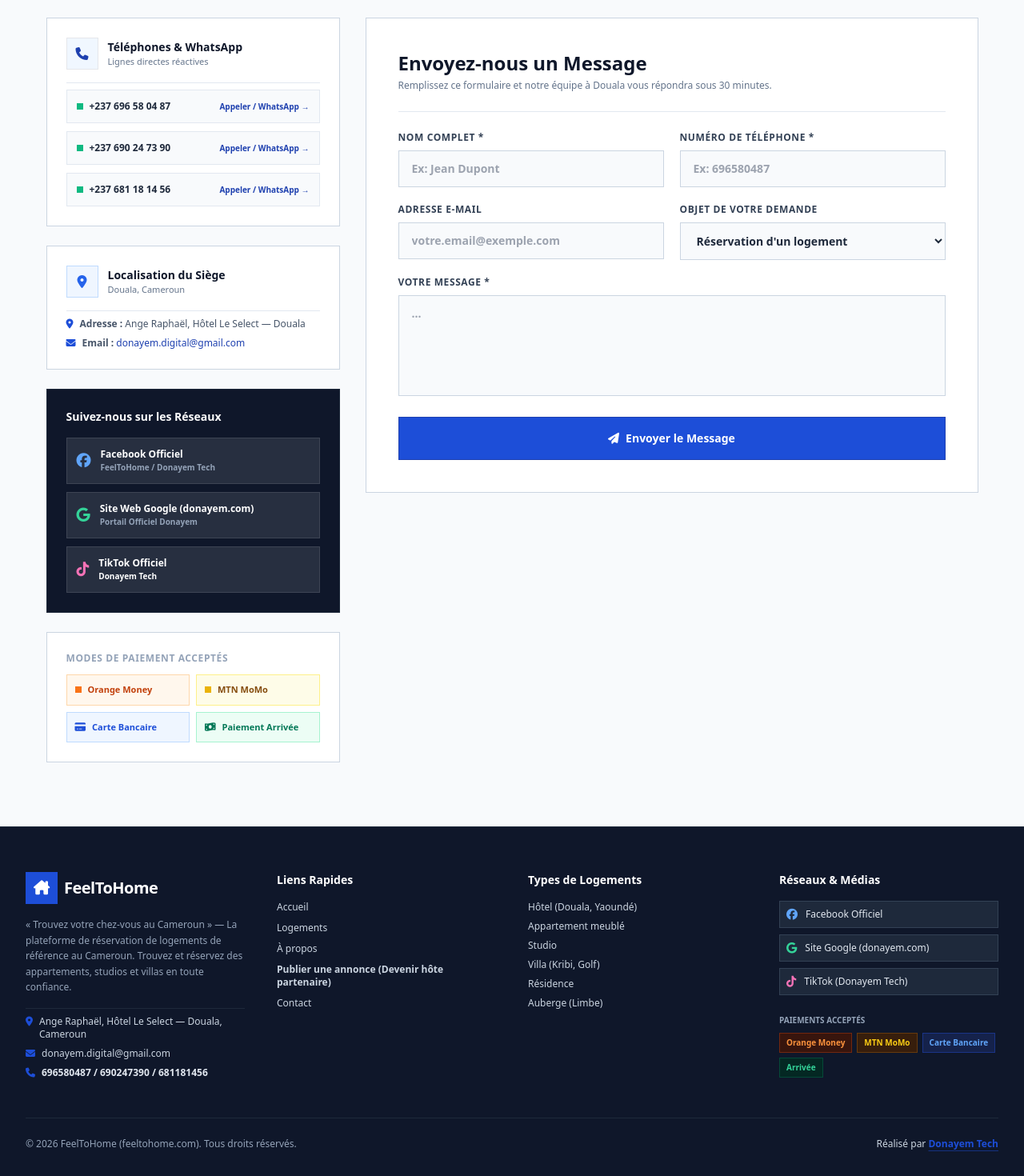
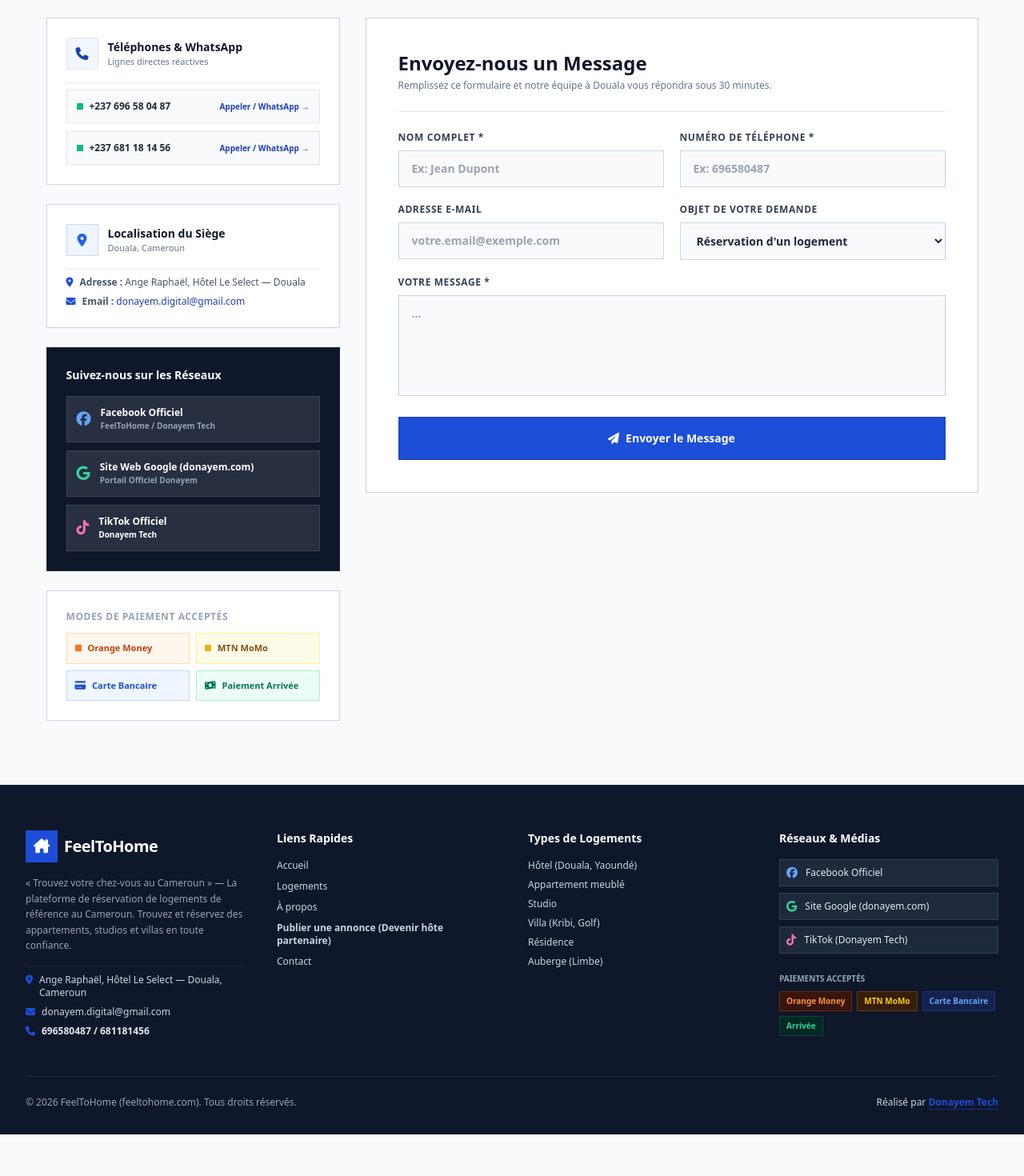
Before and after one commit to Donayemstage/feeltohome, a Next.js app: page /contact in a window 1280 px wide. Shown: the part 441-1911 px from the top of the page at 80% size. After the commit the page ends 1859 px from the top, so only its background shows below. Built offline with nearby package versions, Linux system fonts and the light colour scheme.

Commit message:
Remove phone number 690247390 across all pages

```diff
--- a/app/a-propos/page.tsx
+++ b/app/a-propos/page.tsx
@@ -165,7 +165,7 @@
               </p>
               <p className="text-xs text-slate-300 flex items-center gap-2 pt-1">
                 <i className="fa-solid fa-phone text-brand-400 shrink-0"></i>
-                <span>{t.aboutPage.headquartersLines} 696580487 / 690247390 / 681181456</span>
+                <span>{t.aboutPage.headquartersLines} 696580487 / 681181456</span>
               </p>
             </div>
 
--- a/app/contact/page.tsx
+++ b/app/contact/page.tsx
@@ -74,17 +74,6 @@
                   <div className="flex items-center gap-2">
                     <span className="w-2 h-2 rounded-none bg-emerald-500"></span>
                     <span>+237 696 58 04 87</span>
-                  </div>
-                  <span className="text-[10px] text-brand-600 font-extrabold group-hover:translate-x-0.5 transition-transform">Appeler / WhatsApp &rarr;</span>
-                </a>
-
-                <a
-                  href="tel:+237690247390"
-                  className="flex items-center justify-between p-3 rounded-none bg-slate-50 hover:bg-brand-50 hover:border-brand-300 border border-slate-200 transition-all text-xs font-bold text-slate-800 group"
-                >
-                  <div className="flex items-center gap-2">
-                    <span className="w-2 h-2 rounded-none bg-emerald-500"></span>
-                    <span>+237 690 24 73 90</span>
                   </div>
                   <span className="text-[10px] text-brand-600 font-extrabold group-hover:translate-x-0.5 transition-transform">Appeler / WhatsApp &rarr;</span>
                 </a>
--- a/components/Footer.tsx
+++ b/components/Footer.tsx
@@ -41,7 +41,7 @@
               <p className="flex items-start gap-2">
                 <i className="fa-solid fa-phone text-brand-500 shrink-0 mt-0.5"></i>
                 <span className="font-semibold text-slate-200">
-                  <a href="tel:+237696580487" className="hover:text-brand-400">696580487</a> / <a href="tel:+237690247390" className="hover:text-brand-400">690247390</a> / <a href="tel:+237681181456" className="hover:text-brand-400">681181456</a>
+                  <a href="tel:+237696580487" className="hover:text-brand-400">696580487</a> / <a href="tel:+237681181456" className="hover:text-brand-400">681181456</a>
                 </span>
               </p>
             </div>
```
